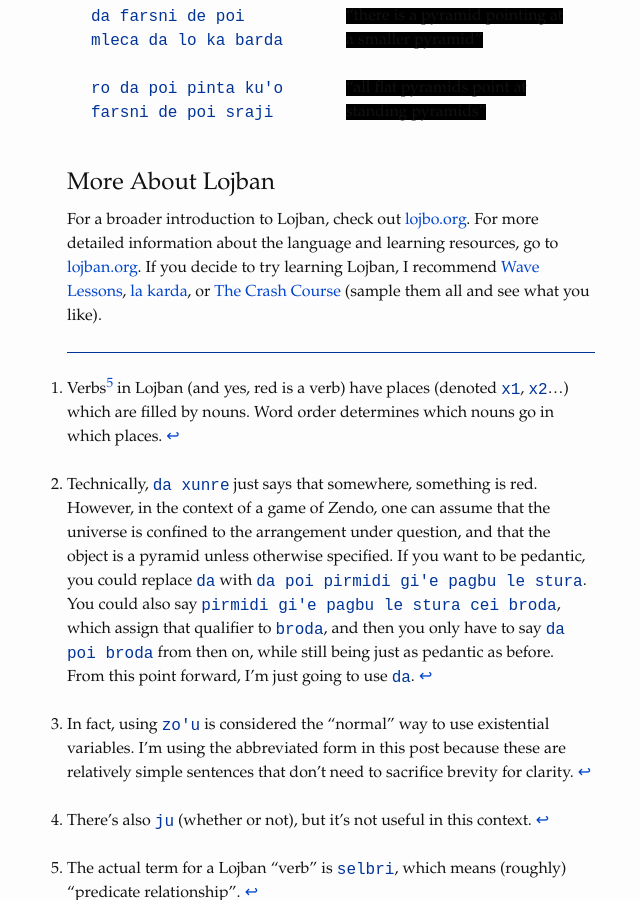
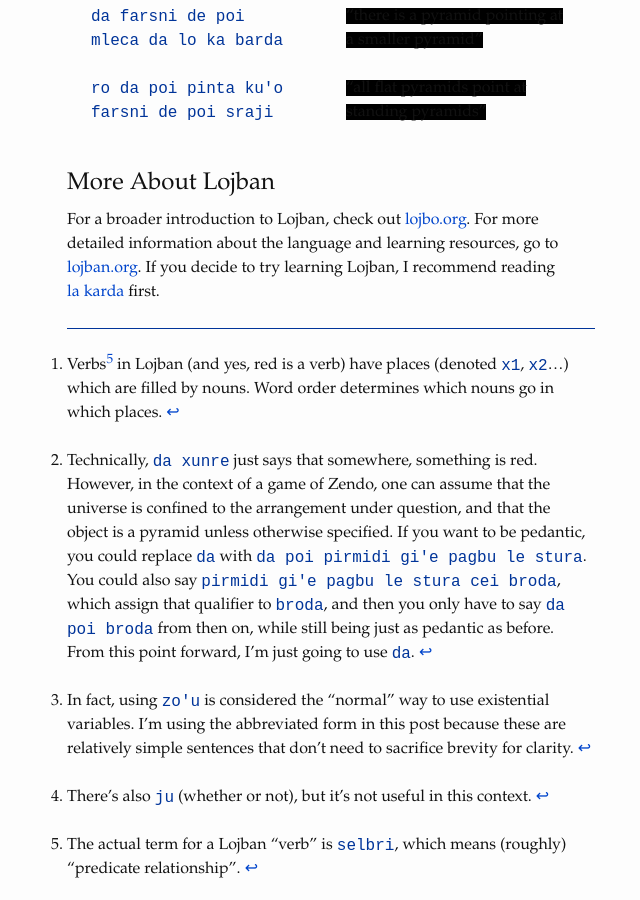
Before and after one commit to czinn/czinn.github.io, a Jekyll site: the page built from _posts/2017-06-28-lojban-zendo.md, in a window 1280 px wide and 900 px high, scrolled down 7472 px. Shown: the whole window, without its empty margins (309-949 px from the left). Built offline with Jekyll 4.4.1, drawn with Linux system fonts in a browser that asks for light colours.

Commit message:
Reduce decision overload

```diff
--- a/_posts/2017-06-28-lojban-zendo.md
+++ b/_posts/2017-06-28-lojban-zendo.md
@@ -155,11 +155,9 @@ See if you can figure out the meaning of these rules! Mouse over or tap the blac
 
 ## More About Lojban
 
-For a broader introduction to Lojban, check out [lojbo.org][lojbo]. For more detailed information about the language and learning resources, go to [lojban.org]. If you decide to try learning Lojban, I recommend [Wave Lessons], [la karda][karda], or [The Crash Course][crash course] (sample them all and see what you like).
+For a broader introduction to Lojban, check out [lojbo.org][lojbo]. For more detailed information about the language and learning resources, go to [lojban.org]. If you decide to try learning Lojban, I recommend reading [la&nbsp;karda][karda] first.
 
 [zendo]: http://www.koryheath.com/zendo/
 [lojbo]: http://lojbo.org
 [lojban.org]: https://mw.lojban.org/papri/Lojban
-[wave lessons]: https://mw.lojban.org/papri/Lojban_Wave_Lessons
 [karda]: https://mw.lojban.org/papri/la_karda
-[crash course]: https://mw.lojban.org/papri/The_Crash_Course_(a_draft)
```
Also changed, not shown: 1 other file.
